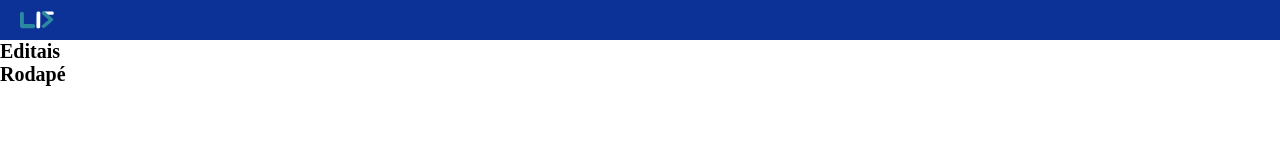
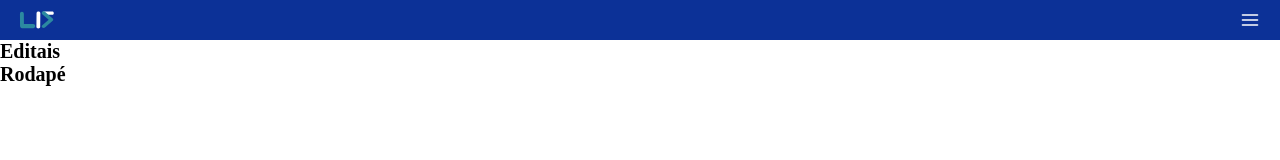
Before and after one commit to reudismam/LIS-lab, a React (Create React App) app: page /editais in a window 1280 px wide. Shown: the top 160 px of the page. Built offline with nearby package versions, Linux system fonts and the light colour scheme.

Commit message:
adicionando o react-icons

```diff
--- a/package.json
+++ b/package.json
@@ -14,6 +14,7 @@
     "@types/styled-components": "^5.1.2",
     "react": "^16.13.1",
     "react-dom": "^16.13.1",
+    "react-icons": "^3.11.0",
     "react-router-dom": "^5.2.0",
     "react-scripts": "3.4.3",
     "styled-components": "^5.1.1",
--- /dev/null
+++ b/src/components/Header/Menu/index.tsx
@@ -0,0 +1,25 @@
+import React from 'react';
+import styled from 'styled-components';
+import {FiMenu} from 'react-icons/fi';
+import MenuIcon from '../MenuIcon';
+
+const MenuContainer = styled.div`
+    margin-left: 1.6rem;
+    margin-right: 1.6rem;
+
+    & ${MenuIcon} {
+        position: fixed;
+        right: 20px;
+        top: 10px;
+    }
+`
+
+export default function Menu() {
+    return (
+        <MenuContainer>
+            <MenuIcon>
+                <FiMenu />
+            </MenuIcon>
+        </MenuContainer>
+    );
+}
--- /dev/null
+++ b/src/components/Header/MenuIcon/index.tsx
@@ -0,0 +1,8 @@
+import styled from 'styled-components';
+
+const MenuIcon = styled.div`
+    font-size: 2rem;
+    color: var(--branco);
+`
+
+export default MenuIcon;
--- a/src/components/Header/TopBar/index.tsx
+++ b/src/components/Header/TopBar/index.tsx
@@ -1,6 +1,7 @@
 import React from 'react';
 import styled from 'styled-components';
 import Logo from '../Logo';
+import Menu from '../Menu';
 
 const TopBarContainer = styled.div`
     display: flex;
@@ -13,6 +14,7 @@
     return (
         <TopBarContainer>
             <Logo />
+            <Menu />
         </TopBarContainer>
     );
 }
```
Also changed, not shown: 1 other file (tests, documents, lock files or other folders).
